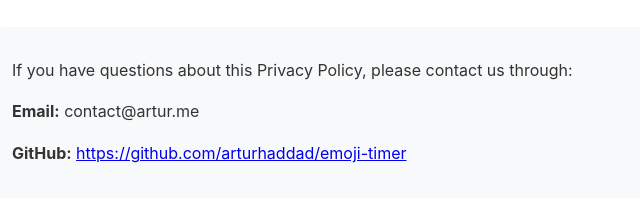
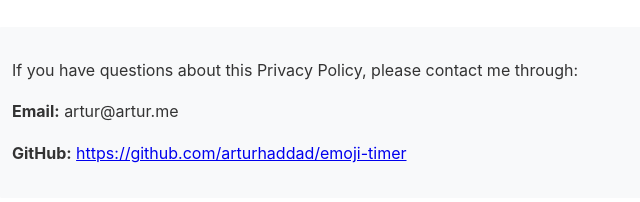
Before and after one commit to arturhaddad/emoji-timer, a browser extension: page privacy-policy.html in a window 1280 px wide. Shown: the part 1882-2084 px from the top of the page, 243-883 px from the left. Drawn offline with Linux system fonts and the light colour scheme.

Commit message:
fix: update contact wording in privacy policy to reflect personal contact

```diff
--- a/privacy-policy.html
+++ b/privacy-policy.html
@@ -88,8 +88,8 @@
 
     <h2>10. Contact</h2>
     <div class="contact-info">
-        <p>If you have questions about this Privacy Policy, please contact us through:</p>
-        <p><strong>Email:</strong> contact@artur.me</p>
+        <p>If you have questions about this Privacy Policy, please contact me through:</p>
+        <p><strong>Email:</strong> artur@artur.me</p>
         <p><strong>GitHub:</strong> <a href="https://github.com/arturhaddad/emoji-timer">https://github.com/arturhaddad/emoji-timer</a></p>
     </div>
 
```
